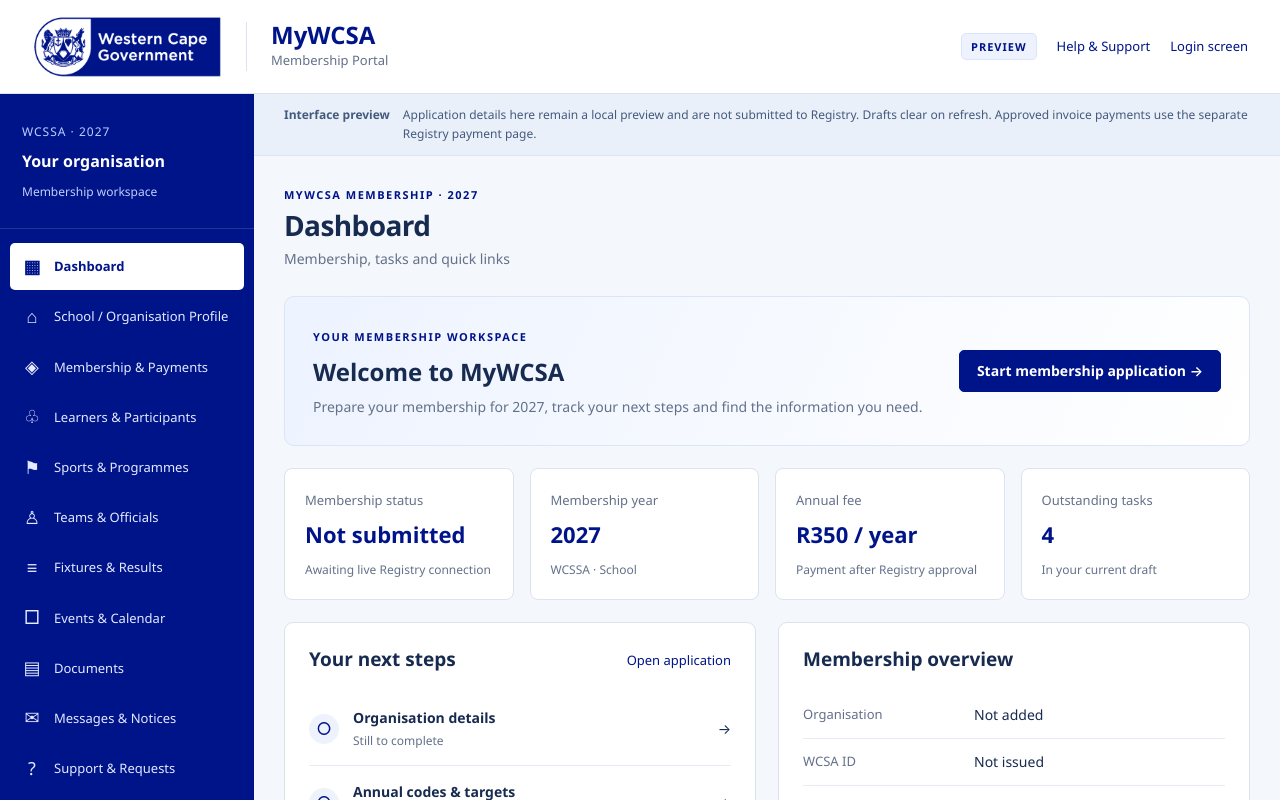
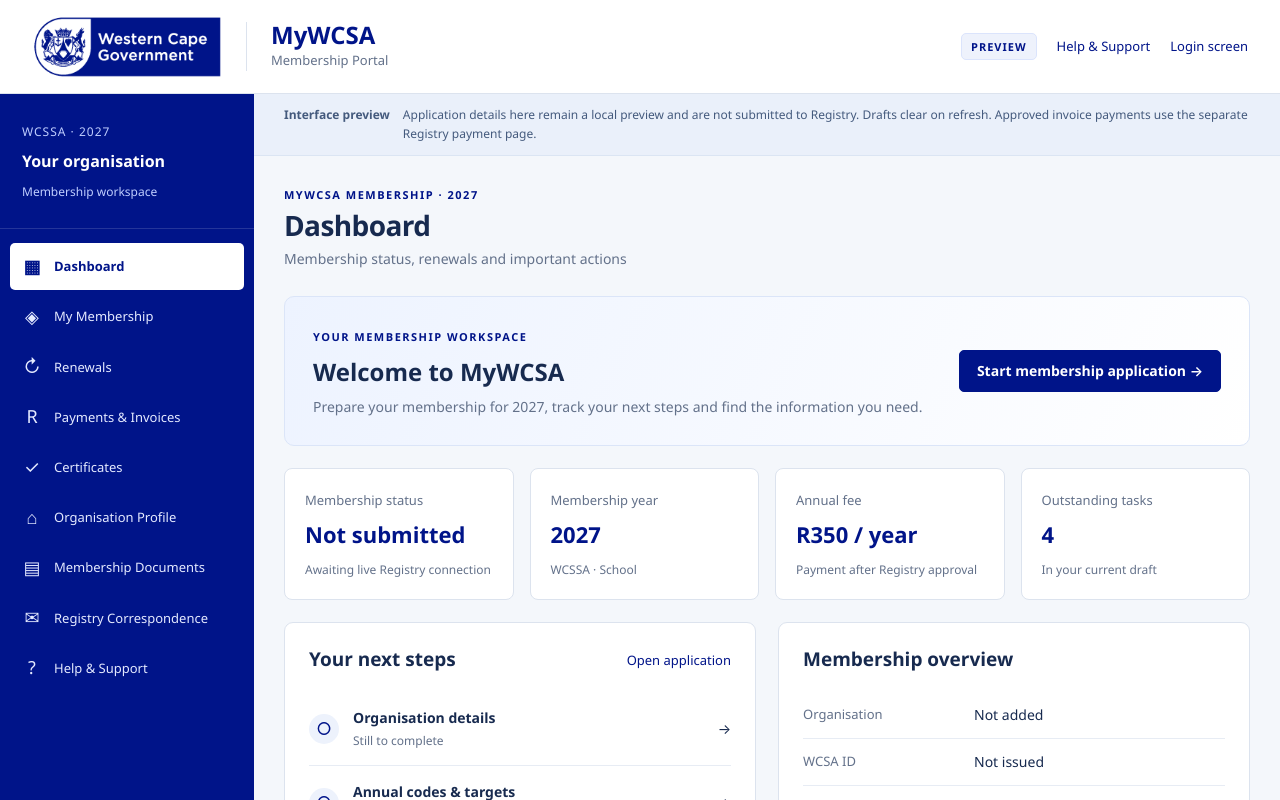
Before and after one commit to mywcsa/mywcsa_dev, a Next.js app: page /membership/dashboard in a window 1280 px wide. Shown: the top 800 px of the page. Built offline with nearby package versions, Linux system fonts and the light colour scheme.

Commit message:
Refocus Membership app on membership services

```diff
--- a/app/membership/portal-data.ts
+++ b/app/membership/portal-data.ts
@@ -1,18 +1,14 @@
 export const sections = [
-  { id: "dashboard", label: "Dashboard", mark: "▦", description: "Membership, tasks and quick links" },
-  { id: "profile", label: "School / Organisation Profile", mark: "⌂", description: "Organisation details and authorised contacts" },
-  { id: "membership", label: "Membership & Payments", mark: "◈", description: "Annual membership, renewal and payment records" },
-  { id: "participants", label: "Learners & Participants", mark: "♧", description: "Participant registration in your organisation interface" },
-  { id: "programmes", label: "Sports & Programmes", mark: "⚑", description: "Annual codes, programmes and targets" },
-  { id: "teams", label: "Teams & Officials", mark: "♙", description: "Teams and staff in your organisation interface" },
-  { id: "fixtures", label: "Fixtures & Results", mark: "≡", description: "Schedules, venues, results and standings" },
-  { id: "events", label: "Events & Calendar", mark: "□", description: "Competitions, meetings and training" },
-  { id: "documents", label: "Documents", mark: "▤", description: "Supporting documents, forms and reports" },
-  { id: "messages", label: "Messages & Notices", mark: "✉", description: "Announcements and Registry correspondence" },
-  { id: "support", label: "Support & Requests", mark: "?", description: "Enquiries, assistance and request drafts" },
-  { id: "settings", label: "Settings & Access", mark: "⚙", description: "School users and notification preferences" },
+  { id: "dashboard", label: "Dashboard", mark: "▦", description: "Membership status, renewals and important actions" },
+  { id: "membership", label: "My Membership", mark: "◈", description: "Current membership, WCSA ID and membership history" },
+  { id: "renewals", label: "Renewals", mark: "↻", description: "Renew your organisation membership" },
+  { id: "payments", label: "Payments & Invoices", mark: "R", description: "WCSA membership charges, invoices, receipts and Paystack payments" },
+  { id: "certificates", label: "Certificates", mark: "✓", description: "Official membership certificates and verification records" },
+  { id: "profile", label: "Organisation Profile", mark: "⌂", description: "Verified organisation and authorised representative details" },
+  { id: "documents", label: "Membership Documents", mark: "▤", description: "Documents submitted for membership and Registry verification" },
+  { id: "messages", label: "Registry Correspondence", mark: "✉", description: "Membership notices and Registry correspondence" },
+  { id: "support", label: "Help & Support", mark: "?", description: "Membership enquiries and Service Desk support" },
 ] as const;
-
 export type SectionId = typeof sections[number]["id"];
 export const initiatives = [
   { id: "WCSSA", name: "Western Cape Schools Sports Association", categories: ["School"] },
@@ -21,19 +17,16 @@ export const initiatives = [
   { id: "WCDA", name: "Western Cape Development Authority", categories: ["Development Organisation", "Community Organisation", "Programme Partner"] },
   { id: "WCOB", name: "Western Cape Organisations Board", categories: ["Organisation", "Association", "Umbrella Body"] },
 ] as const;
-
 export const sports = ["Athletics", "Rugby", "Netball", "Cricket", "Football", "Basketball", "Hockey", "Chess", "Tennis", "Table Tennis", "Swimming", "Volleyball", "Coding & Robotics", "Other"];
 export const arts = ["Visual Arts", "Music", "Dance", "Theatre", "Cultural Heritage", "Creative Writing", "Other"];
 export const development = ["Youth Development", "Skills Development", "Community Development", "Education & STEM", "Organisation Development", "Other"];
 export function programmeOptions(initiative: string) { return initiative === "IKM" ? arts : ["WCDA", "WCOB"].includes(initiative) ? development : sports; }
 export function isIndividual(category: string) { return ["Athlete", "Coach", "Official", "Sports Staff", "Volunteer", "Artist / Individual"].includes(category); }
-export function feeLabel(category: string) { return category === "School" ? "R350 / year" : "Fee to be confirmed"; }
+export function feeLabel(category: string) { const fees: Record<string,string> = { School: "R350 / year", Club: "R300 / year", Association: "R450 / year", "Community Organisation": "R400 / year", "Provincial / Umbrella Body": "R800 / year" }; return fees[category] || "See membership schedule"; }
 export const applicationStages = ["Account & Verification", "Choose Membership", "Organisation Details", "Annual Information", "Documents", "Review & Submit"];
 export const reviewStages = ["Submitted", "Under Review", "Information Required", "Approved for Payment", "Payment Verified", "Active"];
-
 export type Organisation = { name: string; emis: string; registration: string; address: string; town: string; postalCode: string; district: string; municipality: string; province: string; email: string; phone: string; head: string; headEmail: string; coordinator: string; coordinatorEmail: string; representative: string; position: string; authority: boolean; addressConfirmed: boolean; dob: string; guardian: string; guardianEmail: string };
 export const emptyOrganisation: Organisation = { name: "", emis: "", registration: "", address: "", town: "", postalCode: "", district: "", municipality: "", province: "Western Cape", email: "", phone: "", head: "", headEmail: "", coordinator: "", coordinatorEmail: "", representative: "", position: "", authority: false, addressConfirmed: false, dob: "", guardian: "", guardianEmail: "" };
-export const demoOrganisation: Organisation = { ...emptyOrganisation, name: "Charleston Hill Primary School", emis: "0108470716", address: "Hilaris Avenue", town: "Paarl", postalCode: "7646", district: "Cape Winelands", municipality: "Drakenstein", representative: "Sample school representative", email: "school@example.org", phone: "021 000 0000", head: "Sample principal", headEmail: "principal@example.org", authority: true, addressConfirmed: true };
 export type LocalDocument = { name: string; size: number; type: string; status: "Selected locally" };
 export type Draft = { initiative: string; category: string; year: string; application: "New Application" | "Renewal"; wcsaId: string; account: { firstName: string; surname: string; email: string; mobile: string; terms: boolean; privacy: boolean; verifiedPreview: boolean }; organisation: Organisation; codes: string[]; otherCode: string; level: string; divisions: string; participationTarget: string; performanceTarget: string; priorities: string; assistance: string; estimates: Record<string, { teams: string; participants: string }>; documents: LocalDocument[]; step: number; reviewedPreview: boolean; sample: boolean };
 export const emptyDraft: Draft = { initiative: "WCSSA", category: "School", year: "2027", application: "New Application", wcsaId: "", account: { firstName: "", surname: "", email: "", mobile: "", terms: false, privacy: false, verifiedPreview: false }, organisation: emptyOrganisation, codes: [], otherCode: "", level: "Development", divisions: "", participationTarget: "", performanceTarget: "", priorities: "", assistance: "", estimates: {}, documents: [], step: 1, reviewedPreview: false, sample: false };
```
